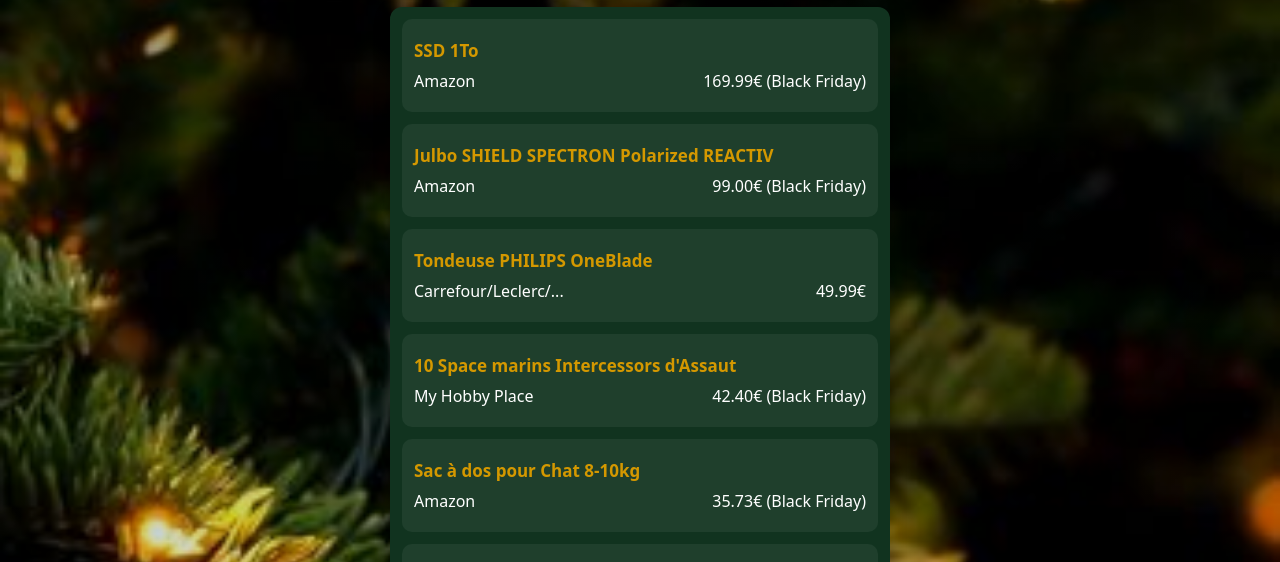
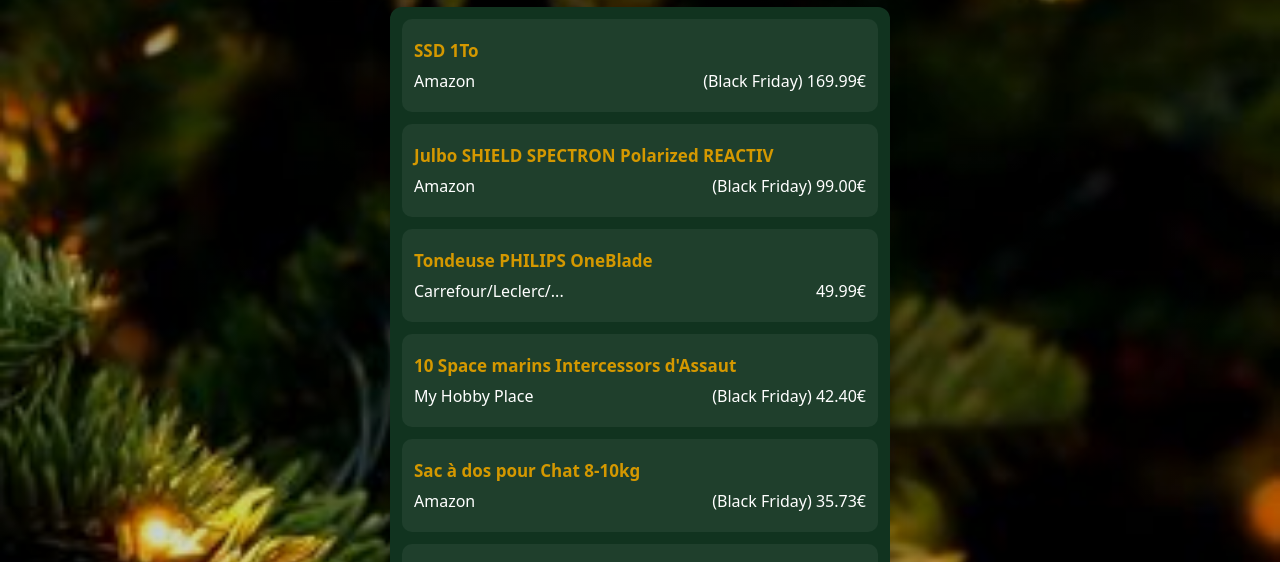
Before and after one commit to Ale-ksi/ListeDeNoel, a plain HTML site: page index.html in a window 1280 px wide. Shown: the part 237-799 px from the top of the page. Drawn offline with Linux system fonts and the light colour scheme.

Commit message:
Update index.html
oui

```diff
--- a/index.html
+++ b/index.html
@@ -27,7 +27,7 @@
                             <h2>SSD 1To</h2>
                             <div>
                                 <p>Amazon</p>
-                                <p>169.99€ (Black Friday)</p>
+                                <p>(Black Friday) 169.99€</p>
                             </div>
                         </a>
                     </li>
@@ -36,7 +36,7 @@
                             <h2>Julbo SHIELD SPECTRON Polarized REACTIV</h2>
                             <div>
                                 <p>Amazon</p>
-                                <p>99.00€ (Black Friday)</p>
+                                <p>(Black Friday) 99.00€</p>
                             </div>
                         </a>
                     </li>
@@ -56,7 +56,7 @@
                             <h2>10 Space marins Intercessors d'Assaut</h2>
                             <div>
                                 <p>My Hobby Place</p>
-                                <p>42.40€ (Black Friday)</p>
+                                <p>(Black Friday) 42.40€</p>
                             </div>
                         </a>
                     </li>
@@ -66,7 +66,7 @@
                             <h2>Sac à dos pour Chat 8-10kg</h2>
                             <div>
                                 <p>Amazon</p>
-                                <p>35.73€ (Black Friday)</p>
+                                <p>(Black Friday) 35.73€</p>
                             </div>
                         </a>
                     </li>
```
